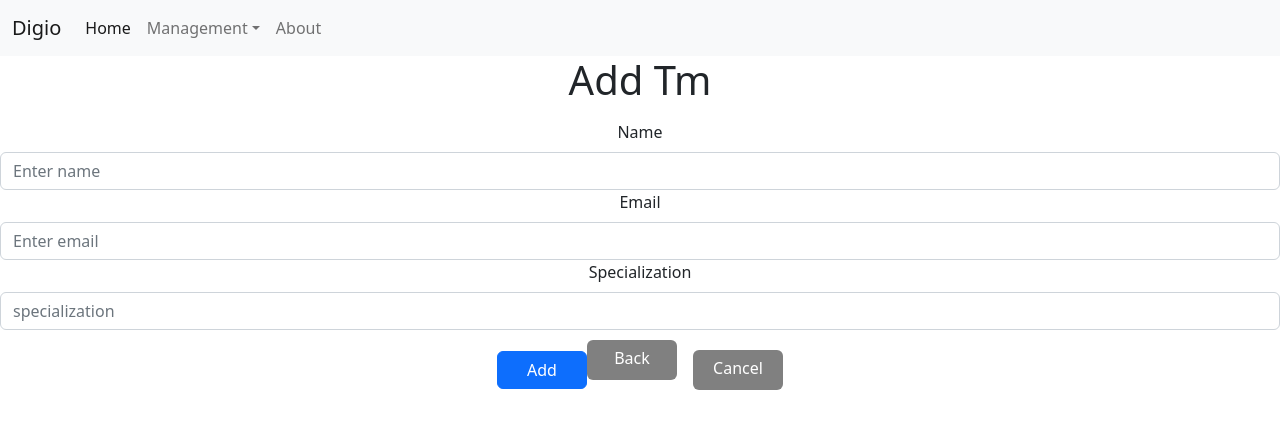
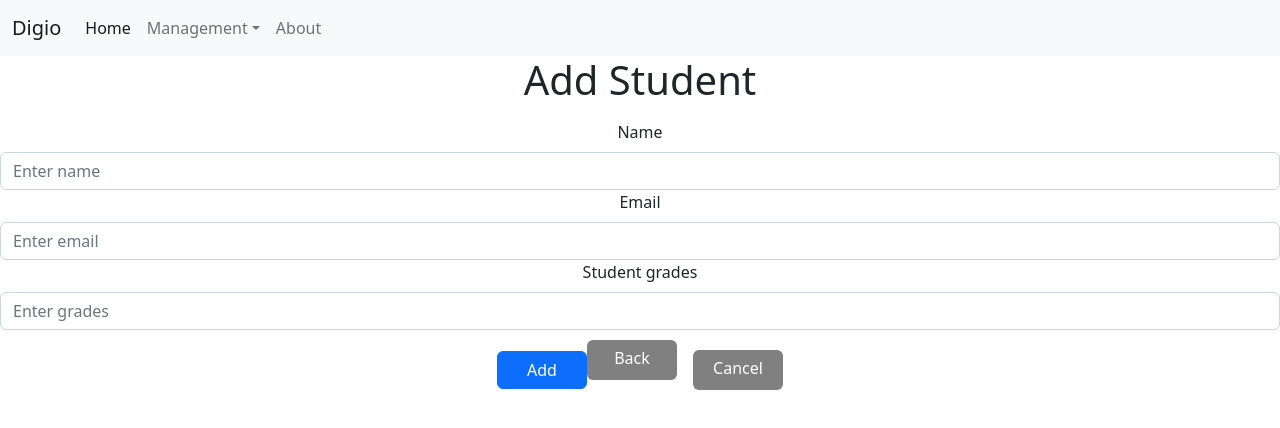
Before and after one commit to alvo254/Digio, a React (Create React App) app: page /Add in a window 1280 px wide. Shown: the top 428 px of the page. Built offline with nearby package versions, Linux system fonts and the light colour scheme.

Commit message:
grades update

```diff
--- a/src/components/Add/Add.jsx
+++ b/src/components/Add/Add.jsx
@@ -1,12 +1,12 @@
 import React, { useState } from 'react'
 import "./Add.css"
-import { Link, useParams } from 'react-router-dom'
+import { Link } from 'react-router-dom'
 import axios from 'axios'
 
 
 const Add = () => {
 
-  const {id } = useParams()
+
 
   const [data, setData] = useState({
     name: "",
@@ -25,11 +25,12 @@ const Add = () => {
   const submit = (event) =>{
     event.preventDefault()
     console.log(data)
-    axios.post("http://localhost:9292/tms",{
+    axios.post("http://localhost:9292/student",{
       name: data.name,
       email: data.email,
-      speciality: data.speciality
+      grades: data.grades
     })
+
      .then((recv) => {console.log(recv)})
      .then(err => console.log(err))
     //  setData({
@@ -45,7 +46,7 @@ const Add = () => {
 
   return (
     <div>
-      <h1>Add Tm</h1>
+      <h1>Add Student</h1>
         <form className="editTm">
   <div class="form-group">
     <label>Name</label>
@@ -58,12 +59,12 @@ const Add = () => {
     {/* <small id="emailHelp" class="form-text text-muted">We'll never share your email with anyone else.</small> */}
   </div>
   <div class="form-group">
-    <label >Specialization</label>
-    <input name='speciality' onChange={handleChange} class="form-control"  placeholder="specialization"/>
+    <label >Student grades</label>
+    <input name='grades' onChange={handleChange} class="form-control"  placeholder="Enter grades"/>
   </div>
 
   <button type="submit" onClick={submit} class="btn btn-primary" style={{width:"90px", marginTop:"20px"}}>Add</button>
-  <Link class="btn btn-primary mr-2" to="/Tm" style={{background:"gray", border:"none", width:"90px", height:"40px"}}>
+  <Link class="btn btn-primary mr-2" to="/Students" style={{background:"gray", border:"none", width:"90px", height:"40px"}}>
                     Back
                   </Link>
 
```
